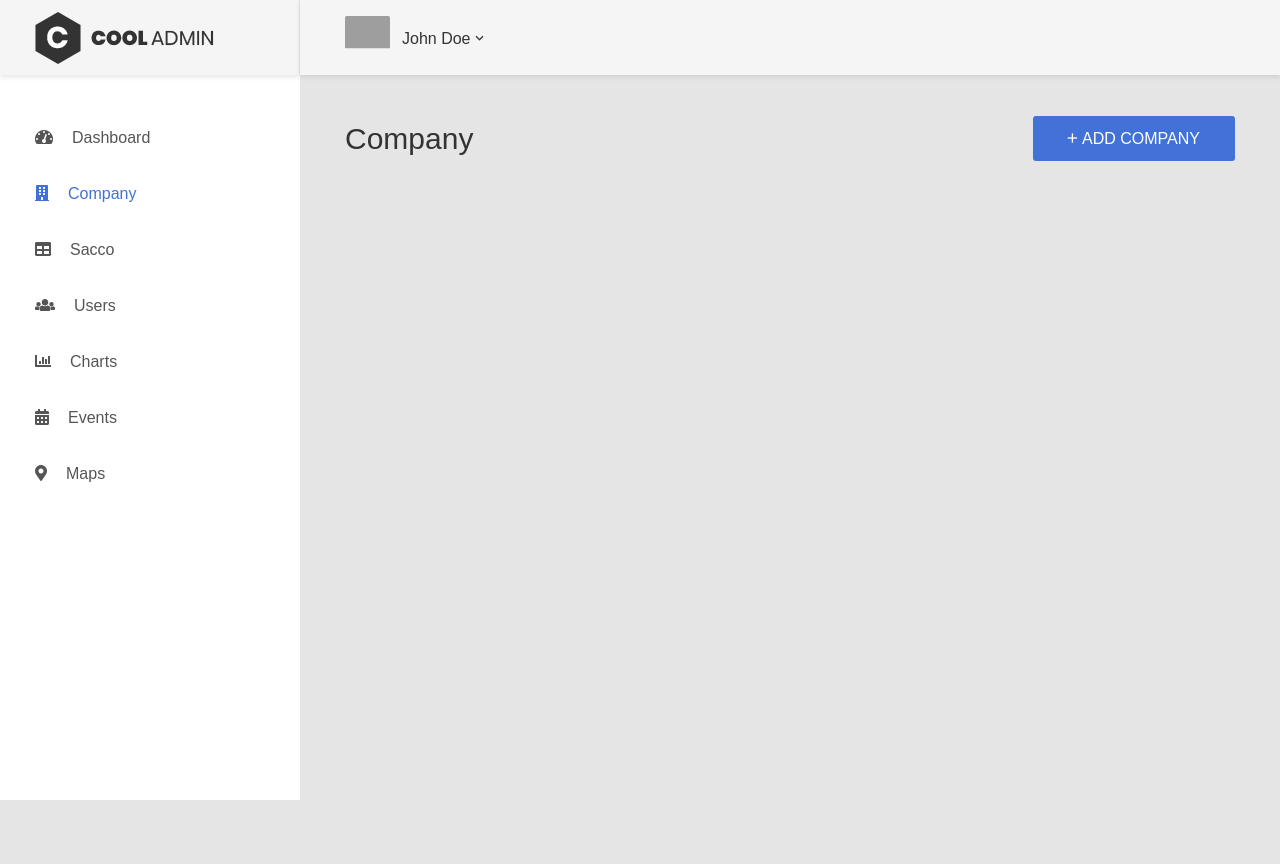
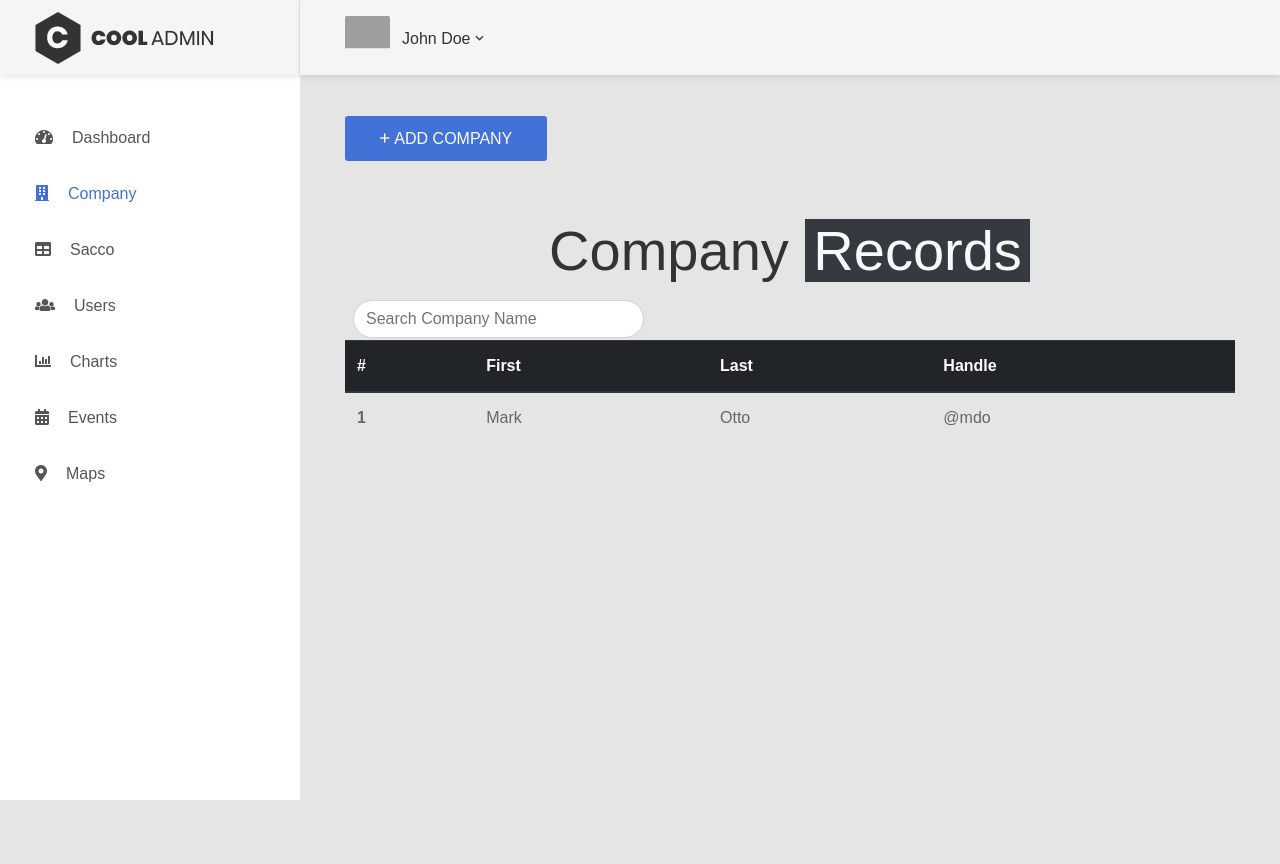
Before and after one commit to michaelmurwayi/dashboard, a Django app: template web/templates/super-admin/companies.html in a window 1280 px wide. Run offline with Django 3.2, Linux system fonts and the light colour scheme; the template is opened without the code that fills it, so the values that code supplies are empty; some libraries are stand-ins or nearby versions; grey boxes are pictures that could not be loaded.

Commit message:
ft-super-admin-company: Adding table and search bar for displaying company information

```diff
--- a/web/templates/super-admin/companies.html
+++ b/web/templates/super-admin/companies.html
@@ -202,13 +202,42 @@
                         <div class="row">
                             <div class="col-md-12">
                                 <div class="overview-wrap">
-                                    <h2 class="title-1">Company</h2>
                                     <button class="au-btn au-btn-icon au-btn--blue">
                                         <i class="zmdi zmdi-plus"></i>Add Company</button>
                                 </div>
                             </div>
                         </div>
 
+            </div>
+            <div class="content-table">
+                <div class="container-fluid">
+                    <div class="row">
+                      <div class="col-md-12">
+                        <div class="my-5 p-2">
+                          <h1 class="display-4 text-center"> Company <span class="text-danger border px-2 bg-dark text-light my-2">Records</span></h1>
+                          <input type="text" id="searchItems" placeholder="Search Company Name" class="form-control float-left col-md-4 mt-3" style="border-radius: 25px;"  onkeyup="filterTable()">
+                        </div>
+                        <table class="table table-hover" id="tables">
+                          <thead class="thead-dark">
+                            <tr>
+                              <th scope="col">#</th>
+                              <th scope="col">First</th>
+                              <th scope="col">Last</th>
+                              <th scope="col">Handle</th>
+                            </tr>
+                          </thead>
+                          <tbody>
+                            <tr>
+                              <th scope="row">1</th>
+                              <td>Mark</td>
+                              <td>Otto</td>
+                              <td>@mdo</td>
+                            </tr>
+                          </tbody>
+                        </table>
+                      </div>
+                    </div>
+                  </div>
             </div>
             <!-- END MAIN CONTENT-->
             <!-- END PAGE CONTAINER-->
@@ -236,7 +265,28 @@
     <script src="{% static 'vendor/chartjs/Chart.bundle.min.js' %}"></script>
     <script src="{% static 'vendor/select2/select2.min.js' %}">
     </script>
+    <script>
+        filterTable = () => {
+            let filter = document.getElementById("searchItems").value.toUpperCase();
+            let table = document.getElementById("tables");
+            let tr = table.getElementsByTagName("tr");
+            let p = document.getElementById("founder");
+            for (var i = 0; i < tr.length; i++) {
+                var td = tr[i].getElementsByTagName("td")[0];
+                if (td) {
+                var text = td.innerText || td.textContent;
+                if (text.toUpperCase().indexOf(filter) > -1) {
+                    tr[i].style.display = "";
+                    p.style.display = "none";
+                } else {
+                    tr[i].style.display = "none";
+                    p.style.display = "block";
+                }
+                }
+            }
+            };
 
+    </script>
 
 </body>
 
```
